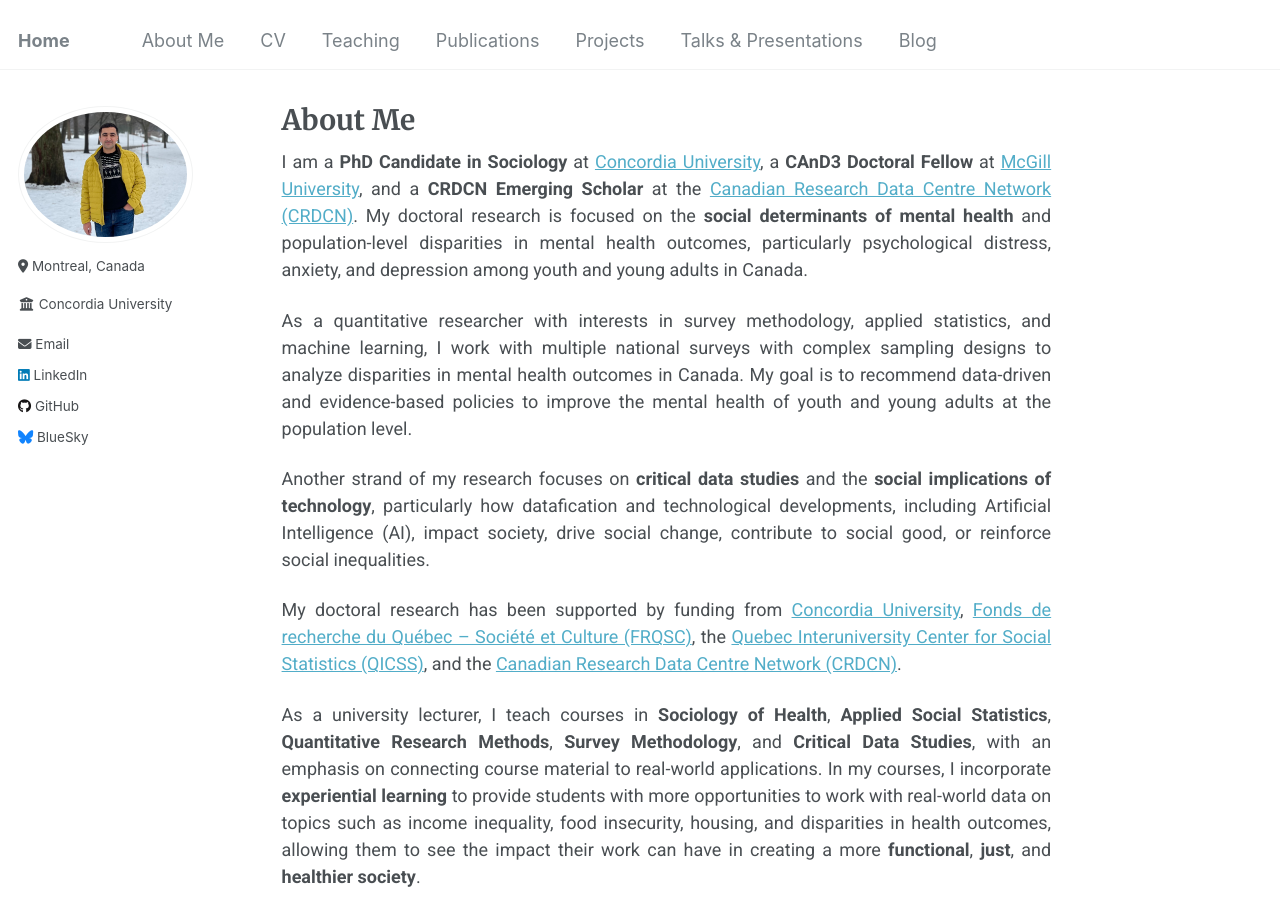
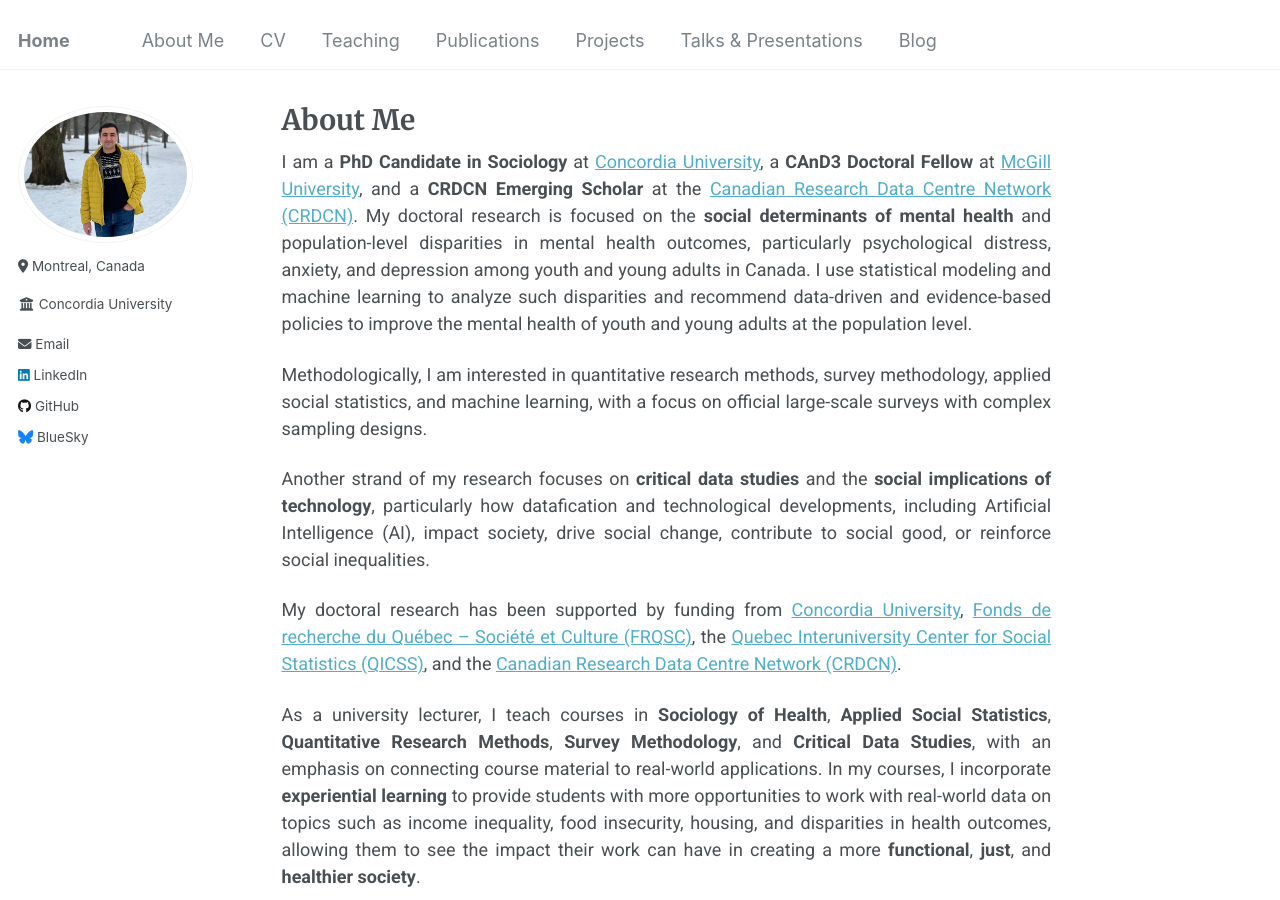
Before and after one commit to Mohsnmonji/mohsnmonji.github.io, a Jekyll site: the page built from about-me.md, in a window 1280 px wide and 900 px high. Built offline with Jekyll 4.4.1, drawn with Linux system fonts in a browser that asks for light colours.

Commit message:
Update about-me.md

```diff
--- a/about-me.md
+++ b/about-me.md
@@ -6,9 +6,9 @@ description: "Sociologist and Population Mental Health Researcher - Detailed Bio
 author_profile: true
 ---
 
-I am a **PhD Candidate in Sociology** at [Concordia University](https://www.concordia.ca/artsci/sociology-anthropology.html), a **CAnD3 Doctoral Fellow** at [McGill University](https://www.mcgill.ca/cand3/our-people/fellows-2024-25), and a **CRDCN Emerging Scholar** at the [Canadian Research Data Centre Network (CRDCN)](https://crdcn.ca). My doctoral research is focused on the **social determinants of mental health** and population-level disparities in mental health outcomes, particularly psychological distress, anxiety, and depression among youth and young adults in Canada.
+I am a **PhD Candidate in Sociology** at [Concordia University](https://www.concordia.ca/artsci/sociology-anthropology.html), a **CAnD3 Doctoral Fellow** at [McGill University](https://www.mcgill.ca/cand3/our-people/fellows-2024-25), and a **CRDCN Emerging Scholar** at the [Canadian Research Data Centre Network (CRDCN)](https://crdcn.ca). My doctoral research is focused on the **social determinants of mental health** and population-level disparities in mental health outcomes, particularly psychological distress, anxiety, and depression among youth and young adults in Canada. I use statistical modeling and machine learning to analyze such disparities and recommend data-driven and evidence-based policies to improve the mental health of youth and young adults at the population level.
 
-As a quantitative researcher with interests in survey methodology, applied statistics, and machine learning, I work with multiple national surveys with complex sampling designs to analyze disparities in mental health outcomes in Canada. My goal is to recommend data-driven and evidence-based policies to improve the mental health of youth and young adults at the population level.
+Methodologically, I am interested in quantitative research methods, survey methodology, applied social statistics, and machine learning, with a focus on official large-scale surveys with complex sampling designs.
 
 Another strand of my research focuses on **critical data studies** and the **social implications of technology**, particularly how datafication and technological developments, including Artificial Intelligence (AI), impact society, drive social change, contribute to social good, or reinforce social inequalities.⁣
 
```
